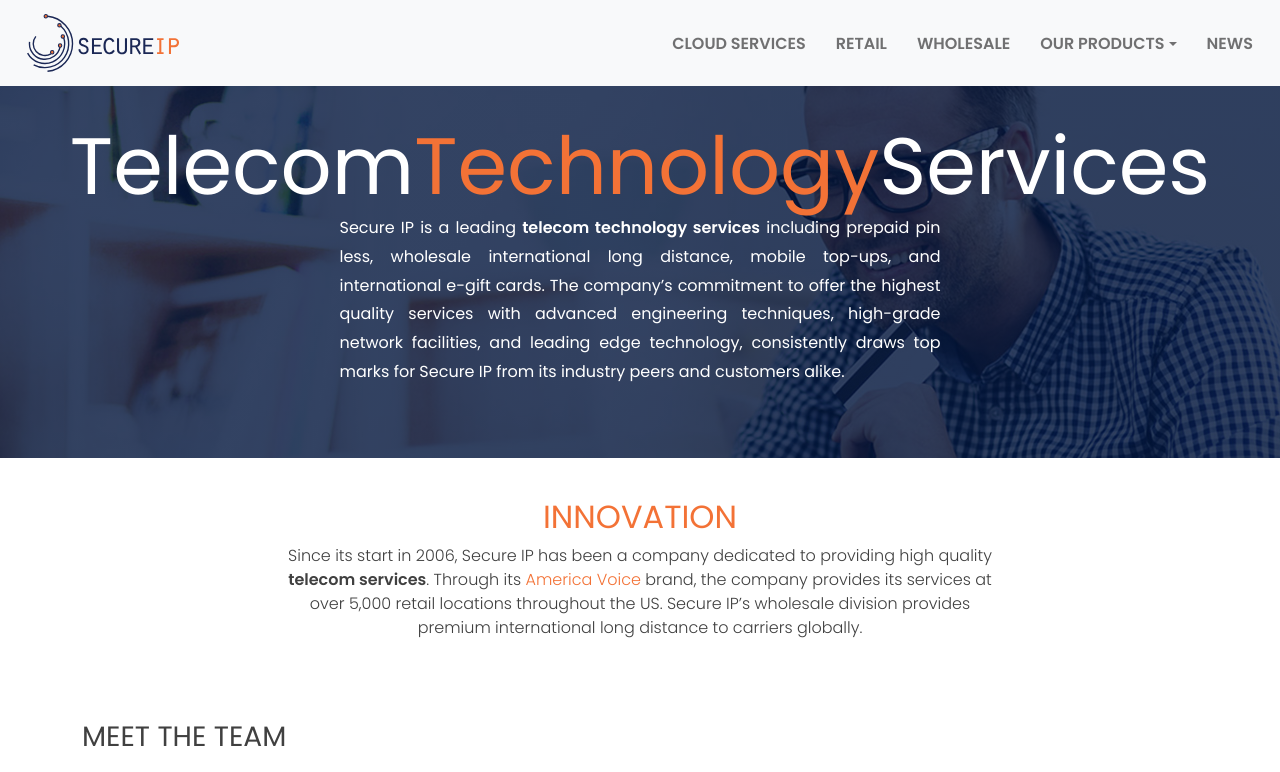
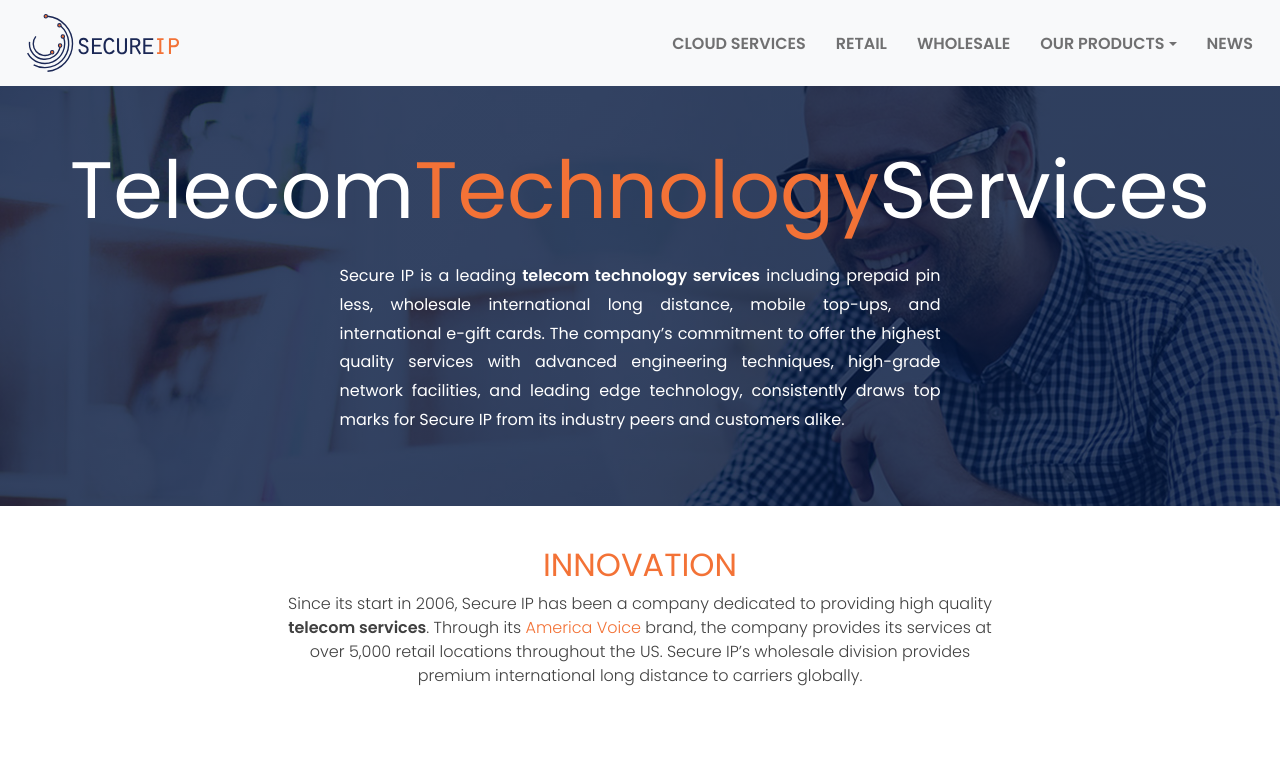
Before and after one commit to joshisadesigner/secureip.io-next, a Next.js app: page / in a window 1280 px wide. Shown: the top 772 px of the page. Built offline with nearby package versions, Linux system fonts and the light colour scheme; a web font is replaced by a local one.

Commit message:
Add Y axis Bootstrap margin class

```diff
--- a/pages/index.tsx
+++ b/pages/index.tsx
@@ -5,7 +5,7 @@
         <section className="container-fluid">
           <div className="row justify-content-center">
             <div className="col-xs-12">
-              <h1 className="text-center">
+              <h1 className="text-center mt-4 mb-3">
                 <span className="text-size-huge">Telecom</span>
                 <span className="text-size-huge text-brand-1">Technology</span>
                 <span className="text-size-huge ">Services</span>
@@ -14,7 +14,7 @@
           </div>
           <div className="row justify-content-center">
             <div className="col-xs-12 col-sm-8 col-md-6 col-md-push-3 col-sm-push-2">
-              <p>
+              <p className="my-3">
                 Secure IP is a leading <strong>telecom technology services</strong> including prepaid pin less,
                 wholesale international long distance, mobile top-ups, and international e-gift cards. The company’s
                 commitment to offer the highest quality services with advanced engineering techniques, high-grade
```
